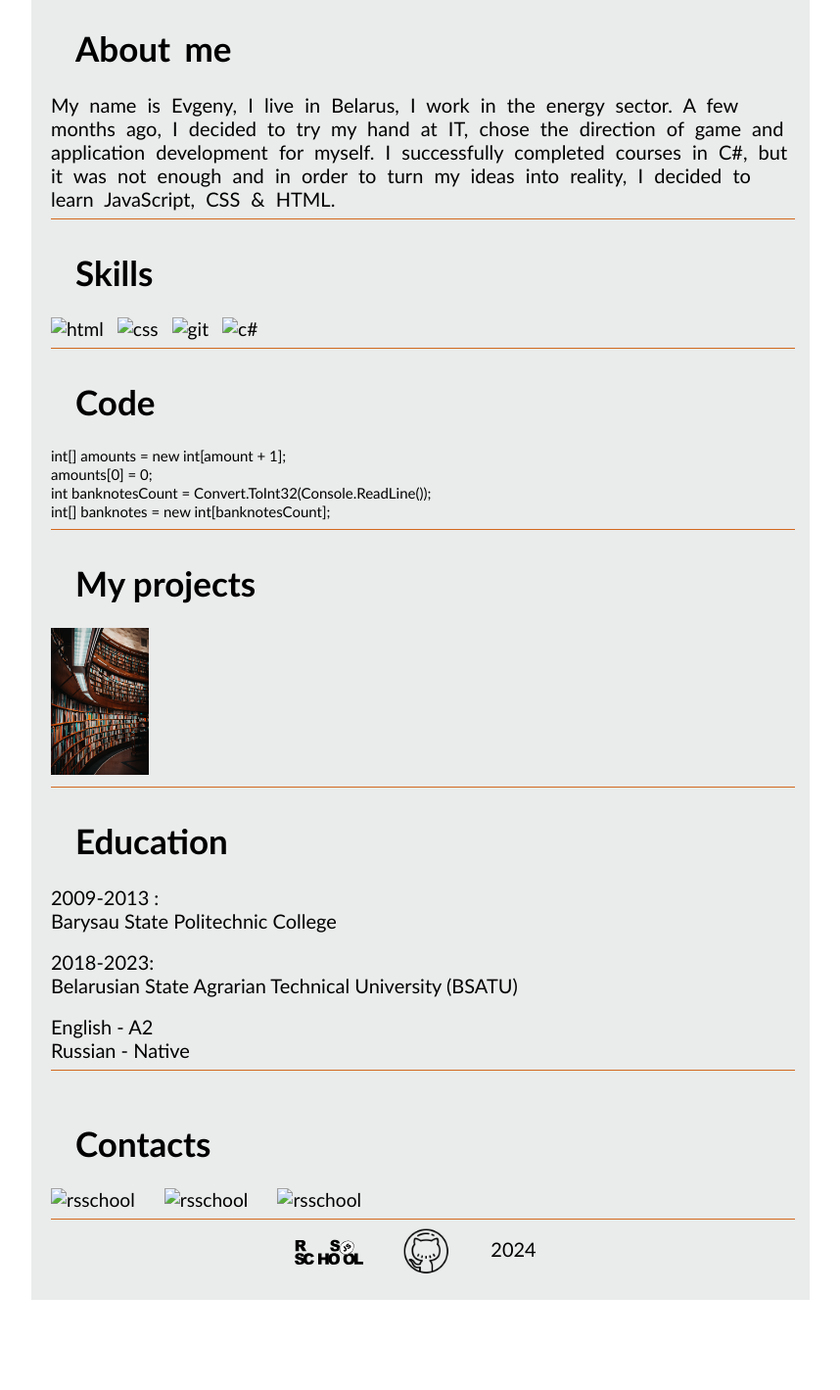
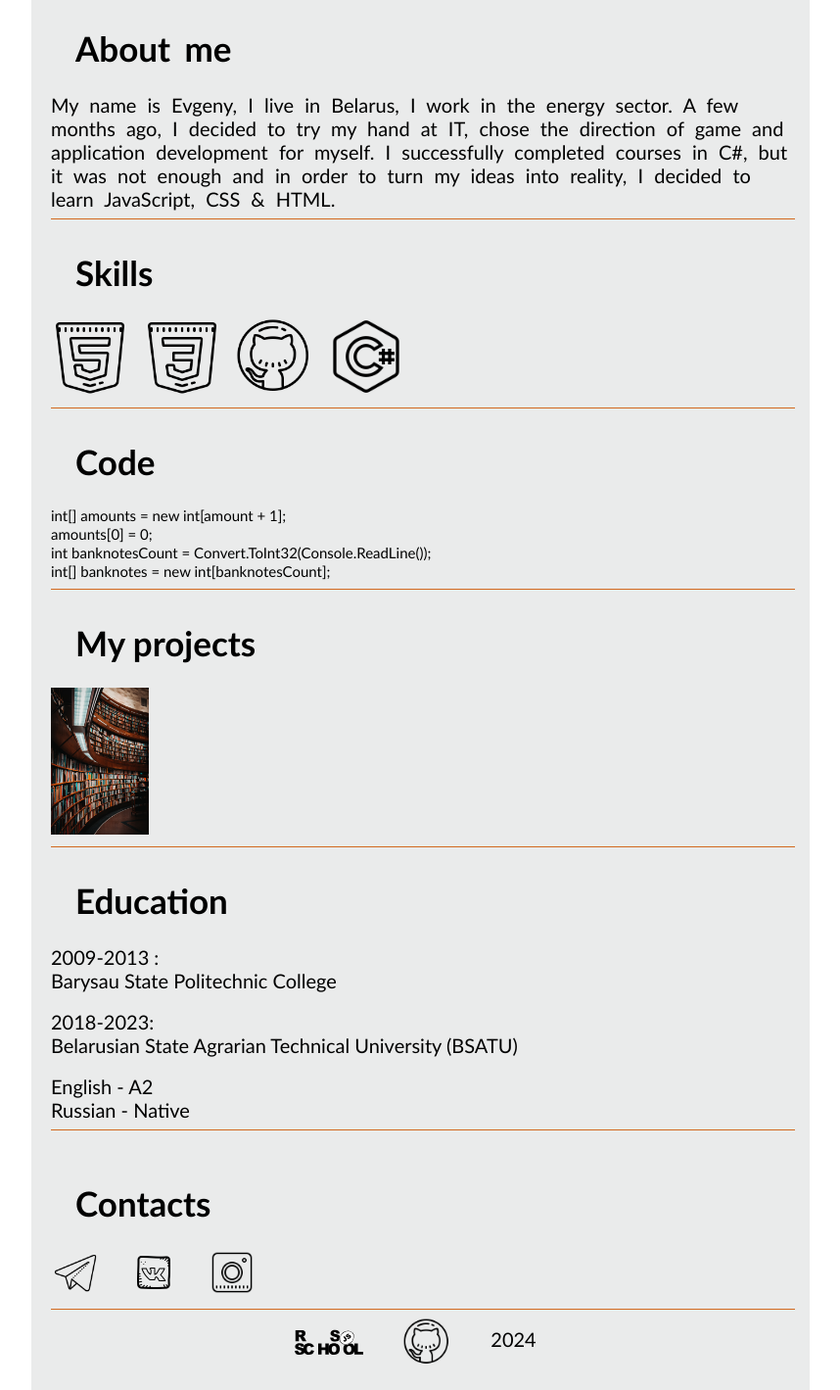
Before and after one commit to Karapuzow/rsschool-cv, a plain HTML site: page index.html in a window 1280 px wide. Shown: the part 360-1779 px from the top of the page at 98% size, without its empty margins (213-1071 px from the left). Before the commit the page ends 1687 px from the top, so only its background shows below. Drawn offline with Linux system fonts and the light colour scheme; the site is published under a folder, as on GitHub Pages, so addresses that start at the root find nothing.

Commit message:
fix: Update index.html

```diff
--- a/index.html
+++ b/index.html
@@ -24,7 +24,7 @@
 
     <div class="head__div">
         <div class="photo__div">
-            <img class="photo" src="../1.jpg" alt="img1" width="250" height="350">
+            <img class="photo" src="1.jpg" alt="img1" width="250" height="350">
         </div>
 
         <div class="about_div">
@@ -53,10 +53,10 @@
 
     <h2 id="skills">Skills</h2>
     <ul class="skills">
-        <li><img src="/icons8-html-128.png" alt="html" width="80" height="80"></li>
-        <li><img src="/icons8-css-128.png" alt="css" width="80" height="80"></li>
-        <li><img src="/icons8-github-128.png" alt="git" width="80" height="80"></li>
-        <li><img src="/icons8-логотип-c-sharp-100.png" alt="c#" width="80" height="80"></li>
+        <li><img src="icons8-html-128.png" alt="html" width="80" height="80"></li>
+        <li><img src="icons8-css-128.png" alt="css" width="80" height="80"></li>
+        <li><img src="icons8-github-128.png" alt="git" width="80" height="80"></li>
+        <li><img src="icons8-логотип-c-sharp-100.png" alt="c#" width="80" height="80"></li>
     </ul>
     <hr>
 
@@ -97,10 +97,10 @@
     <div id="contacts" class="contacts">
         <h2>Contacts</h2>
         <ul class="contacts__ul">
-            <li><a href="https://web.telegram.org/"><img src="/icons8-телеграмма-app-80.png" width="50" height="50"
+            <li><a href="https://web.telegram.org/"><img src="icons8-телеграмма-app-80.png" width="50" height="50"
                         alt="rsschool"></a></li>
-            <li><a href="https://vk.com"><img src="/icons8-vk-100.png" width="50" height="50" alt="rsschool"></a></li>
-            <li><a href="https://instagram.com"><img src="/icons8-instagram-128.png" width="50" height="50"
+            <li><a href="https://vk.com"><img src="icons8-vk-100.png" width="50" height="50" alt="rsschool"></a></li>
+            <li><a href="https://instagram.com"><img src="icons8-instagram-128.png" width="50" height="50"
                         alt="rsschool"></a></li>
         </ul>
     </div>
```
